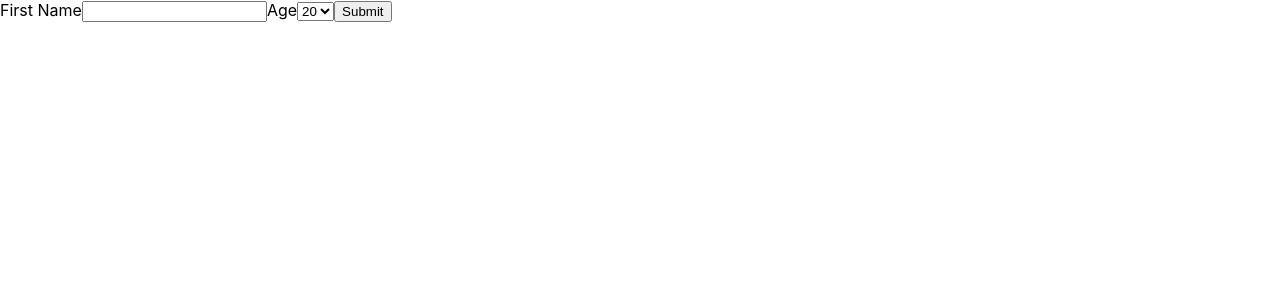
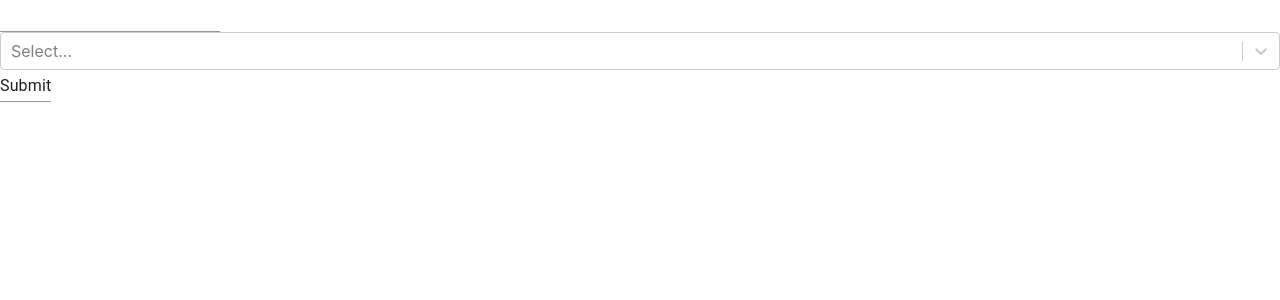
Before and after one commit to mendelssohnbach/exercise-react-hook-form, a React (Create React App) app: page / in a window 1280 px wide. Shown: the top 300 px of the page. Built offline with nearby package versions, Linux system fonts and the light colour scheme.

Commit message:
演習実装 UIライブラリを使用

```diff
--- a/src/App.js
+++ b/src/App.js
@@ -1,30 +1,12 @@
 // https://react-hook-form.com/jp/get-started
-// 既存のフォームに適用
+// UI ライブラリを使用
 
-import React from 'react';
-import { useForm } from 'react-hook-form';
-
-// The following component is an example of your existing Input Component
-const Input = ({ label, register, required }) => (
-  <>
-    <label>{label}</label>
-    <input {...register(label, { required })} />
-  </>
-);
-
-// また、React.forwardRefを使ってRefを渡すこともできます
-const Select = React.forwardRef(({ onChange, onBlur, name, label }, ref) => (
-  <>
-    <label>{label}</label>
-    <select name={name} ref={ref} onChange={onChange} onBlur={onBlur}>
-      <option value="20">20</option>
-      <option value="30">30</option>
-    </select>
-  </>
-));
+import Select from 'react-select';
+import { useForm, Controller } from 'react-hook-form';
+import Input from '@material-ui/core/Input';
 
 const App = () => {
-  const { register, handleSubmit } = useForm();
+  const { control, handleSubmit } = useForm();
 
   const onSubmit = (data) => {
     alert(JSON.stringify(data));
@@ -32,9 +14,27 @@ const App = () => {
 
   return (
     <form onSubmit={handleSubmit(onSubmit)}>
-      <Input label="First Name" register={register} required />
-      <Select label="Age" {...register('Age')} />
-      <input type="submit" />
+      <Controller
+        name="firstName"
+        control={control}
+        defaultValue=""
+        render={({ field }) => <Input {...field} />}
+      />
+      <Controller
+        name="iceCreamType"
+        control={control}
+        render={({ field }) => (
+          <Select
+            {...field}
+            options={[
+              { value: 'chocolate', label: 'Chocolate' },
+              { value: 'strawberry', label: 'Strawberry' },
+              { value: 'vanilla', label: 'Vanilla' },
+            ]}
+          />
+        )}
+      />
+      <Input type="submit" />
     </form>
   );
 };
```
